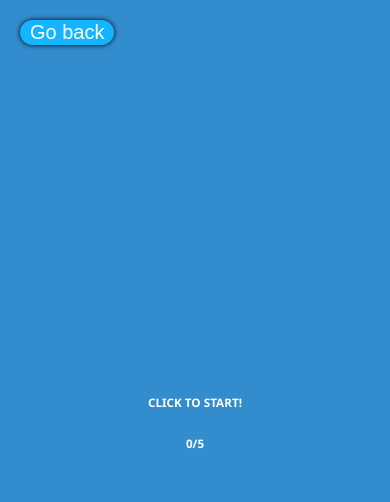
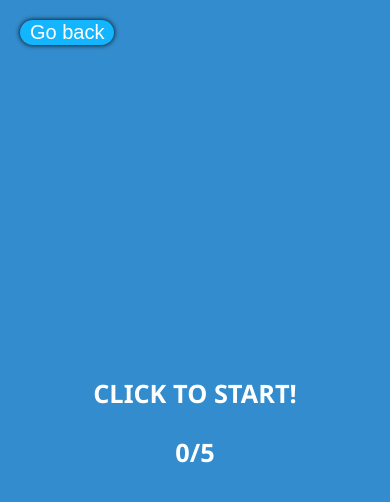
Before and after one commit to emilje/Test-Machine, a React (Create React App) app: page /soundreflex in a window 390 px wide. Shown: the top 502 px of the page. Built offline with nearby package versions, Linux system fonts and the light colour scheme.

Commit message:
Fixed styling for mobile

```diff
--- a/src/pages/Games/SoundReflex/SoundReflex.css
+++ b/src/pages/Games/SoundReflex/SoundReflex.css
@@ -17,3 +17,9 @@
   font-weight: bold;
   text-align: center;
 }
+
+@media only screen and (max-width: 600px) {
+  .sound-reflex-game-container p {
+    font-size: 3vh;
+  }
+}
```
Also changed, not shown: src/pages/Homepage/Homepage.css (line endings or trailing spaces).
